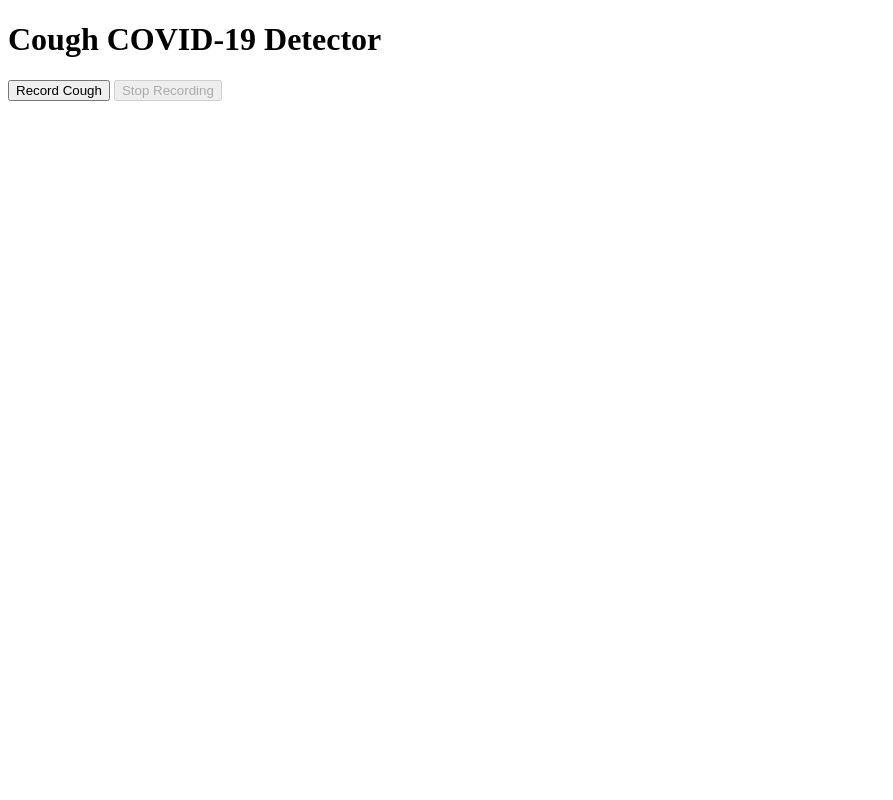
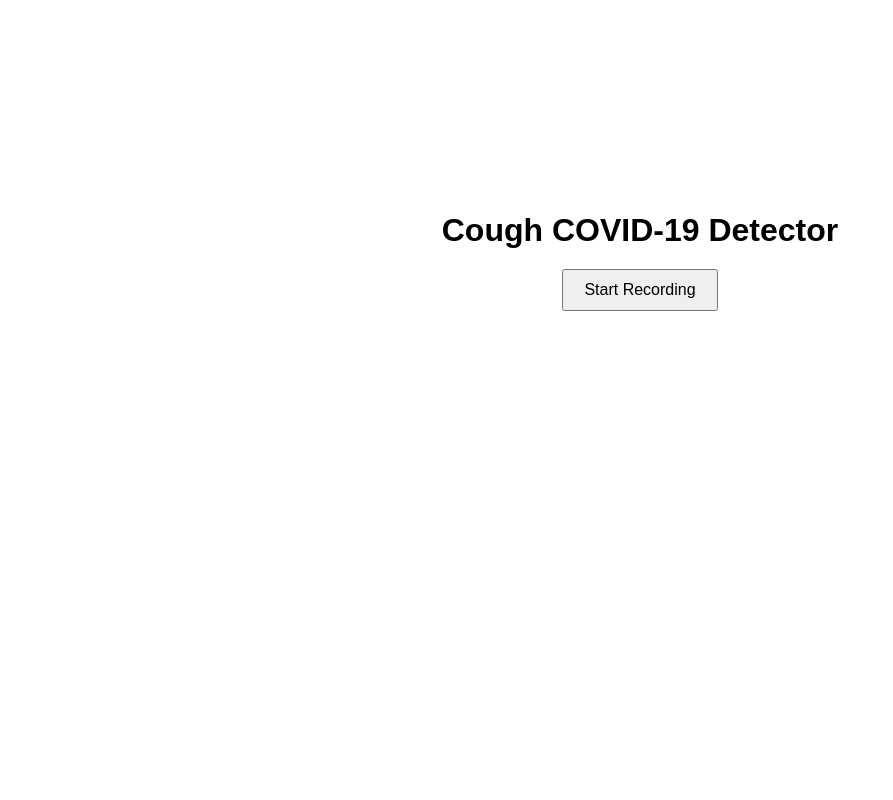
Before and after one commit to alexlaur2/cough_prefiction, a Flask app: page / in a window 1280 px wide. Shown: the whole page, without its empty margins (0-893 px from the left). Run offline with Flask 3, Linux system fonts and the light colour scheme; some libraries are stand-ins or nearby versions.

Commit message:
final working

```diff
--- a/main.py
+++ b/main.py
@@ -82,7 +82,6 @@ X_flat = X.reshape(X.shape[0], -1)
 # Apply SMOTE
 smote = SMOTE(random_state=42)
 X_resampled, y_resampled = smote.fit_resample(X_flat, y)
-# Reshape X back to original shape
 X_resampled = X_resampled.reshape(X_resampled.shape[0], features[0].shape[0], features[0].shape[1], 1)
 
 X_train, X_test, y_train, y_test = train_test_split(X_resampled, y_resampled, test_size=0.2, random_state=42,
@@ -138,21 +137,17 @@ history = model.fit(
 test_loss, test_acc = model.evaluate(X_test, y_test)
 print('Test accuracy:', test_acc)
 
-# Predict on test data
 y_pred_probs = model.predict(X_test)
 y_pred_classes = (y_pred_probs > 0.5).astype(int)
 
-# Confusion Matrix
 cm = confusion_matrix(y_test, y_pred_classes)
 print('Confusion Matrix:')
 print(cm)
 
-# Classification Report
 cr = classification_report(y_test, y_pred_classes, target_names=['Healthy', 'COVID-19 Positive'])
 print('Classification Report:')
 print(cr)
 
-# ROC-AUC Score
 roc_auc = roc_auc_score(y_test, y_pred_probs)
 print(f'ROC-AUC Score: {roc_auc:.2f}')
 
--- a/web-app/app.py
+++ b/web-app/app.py
@@ -1,8 +1,10 @@
+import traceback
+
 from flask import Flask, request, jsonify, render_template
 from keras import models
 import numpy as np
 import os
-from utils import extract_features, allowed_file  # Ensure allowed_file is imported
+from utils import extract_features, allowed_file
 import uuid
 
 app = Flask(__name__)
@@ -21,26 +23,42 @@ def index():
 @app.route('/predict', methods=['POST'])
 def predict():
     if 'audio' not in request.files:
+        print('No audio file part in request')
         return jsonify({'error': 'No audio file provided'}), 400
 
     file = request.files['audio']
+    print('Received file:', file.filename)
 
     if file.filename == '':
+        print('No selected file')
         return jsonify({'error': 'No selected file'}), 400
 
     if file and allowed_file(file.filename):
-        filename = f"{uuid.uuid4()}.wav"
-        file_path = os.path.join(app.config['UPLOAD_FOLDER'], filename)
-        file.save(file_path)
+        try:
+            filename = f"{uuid.uuid4()}.wav"
+            file_path = os.path.join(app.config['UPLOAD_FOLDER'], filename)
+            print(f'Saving file to {file_path}')
+            file.save(file_path)
+            print('File saved successfully.')
+
+            if os.path.exists(file_path):
+                print('File exists after saving.')
+            else:
+                print('File does not exist after saving.')
+                return jsonify({'error': 'File was not saved properly'}), 500
+
+        except Exception as e:
+            print(f'Exception occurred while saving file: {e}')
+            traceback.print_exc()
+            return jsonify({'error': 'Internal server error'}), 500
 
         features = extract_features(file_path)
         if features is None:
             os.remove(file_path)
             return jsonify({'error': 'Could not extract features from audio'}), 400
 
-        # Prepare data for prediction
-        features = np.expand_dims(features, axis=0)  # Add batch dimension
-        features = np.expand_dims(features, -1)      # Add channel dimension
+        features = np.expand_dims(features, axis=0)
+        features = np.expand_dims(features, -1)
 
         prediction = model.predict(features)
         probability = prediction[0][0]
@@ -53,6 +71,7 @@ def predict():
             'probability': float(probability)
         })
     else:
+        print('Invalid file type')
         return jsonify({'error': 'Invalid file type'}), 400
 
 if __name__ == '__main__':
--- a/web-app/static/script.js
+++ /dev/null
@@ -1,72 +0,0 @@
-let mediaRecorder;
-let audioChunks = [];
-const recordButton = document.getElementById('recordButton');
-const stopButton = document.getElementById('stopButton');
-const status = document.getElementById('status');
-const result = document.getElementById('result');
-
-recordButton.addEventListener('click', async () => {
-    if (!navigator.mediaDevices || !navigator.mediaDevices.getUserMedia) {
-        alert('Your browser does not support audio recording.');
-        return;
-    }
-
-    let options = {mimeType: 'audio/wav'};
-    if (!MediaRecorder.isTypeSupported(options.mimeType)) {
-        options.mimeType = 'audio/webm';
-        if (!MediaRecorder.isTypeSupported(options.mimeType)) {
-            options.mimeType = '';
-        }
-    }
-
-    try {
-        const stream = await navigator.mediaDevices.getUserMedia({audio: true});
-        mediaRecorder = new MediaRecorder(stream);
-
-        mediaRecorder.start();
-        status.textContent = 'Recording...';
-        recordButton.disabled = true;
-        stopButton.disabled = false;
-
-        mediaRecorder.ondataavailable = event => {
-            audioChunks.push(event.data);
-        };
-    } catch (err) {
-        console.error('Error accessing microphone:', err);
-        alert('Could not access microphone.');
-    }
-});
-
-stopButton.addEventListener('click', () => {
-    mediaRecorder.stop();
-    status.textContent = 'Processing...';
-    recordButton.disabled = false;
-    stopButton.disabled = true;
-
-    mediaRecorder.onstop = async () => {
-        const audioBlob = new Blob(audioChunks, {type: mediaRecorder.mimeType});
-        audioChunks = [];
-
-        const formData = new FormData();
-        formData.append('audio', audioBlob, 'cough.wav');
-
-        try {
-            const response = await fetch('/predict', {
-                method: 'POST',
-                body: formData
-            });
-
-            const data = await response.json();
-            if (response.ok) {
-                result.textContent = `${data.result} (Probability: ${data.probability.toFixed(2)})`;
-            } else {
-                result.textContent = `Error: ${data.error}`;
-            }
-        } catch (err) {
-            console.error('Error sending audio:', err);
-            result.textContent = 'Error sending audio to server.';
-        } finally {
-            status.textContent = '';
-        }
-    };
-});
--- a/web-app/templates/index.html
+++ b/web-app/templates/index.html
@@ -3,14 +3,61 @@
 <head>
     <meta charset="UTF-8">
     <title>Cough COVID-19 Detector</title>
+    <style>
+        body {
+            display: flex;
+            flex-direction: column;
+            align-items: center;
+            justify-content: center;
+            min-height: 100vh;
+            margin: 0;
+            font-family: Arial, sans-serif;
+        }
+
+        h1 {
+            text-align: center;
+            margin-bottom: 20px;
+        }
+
+        #controls {
+            display: flex;
+            flex-direction: column;
+            align-items: center;
+        }
+
+        #recordButton {
+            padding: 10px 20px;
+            font-size: 16px;
+            margin-bottom: 20px;
+            cursor: pointer;
+        }
+
+        #visualizer {
+            width: 600px;
+            height: 200px;
+            border: 1px solid #ccc;
+            visibility: hidden;
+            margin-bottom: 20px;
+        }
+
+        #status, #result {
+            font-size: 18px;
+            text-align: center;
+            margin-top: 10px;
+        }
+
+    </style>
 </head>
 <body>
-    <h1>Cough COVID-19 Detector</h1>
-    <button id="recordButton">Record Cough</button>
-    <button id="stopButton" disabled>Stop Recording</button>
+<h1>Cough COVID-19 Detector</h1>
+<div id="controls">
+    <button id="recordButton">Start Recording</button>
+    <canvas id="visualizer" width="600" height="200"></canvas>
     <p id="status"></p>
     <p id="result"></p>
+</div>
 
-    <script src="../static/script.js"></script>
+<script src="https://cdn.webrtc-experiment.com/RecordRTC.js"></script>
+<script src="script.js"></script>
 </body>
 </html>
--- /dev/null
+++ b/web-app/templates/script.js
@@ -0,0 +1,170 @@
+let recorder;
+let stream;
+let isRecording = false;
+let audioContext;
+let analyser;
+let dataArray;
+let bufferLength;
+let source;
+let animationId;
+
+const recordButton = document.getElementById('recordButton');
+const status = document.getElementById('status');
+const result = document.getElementById('result');
+const canvas = document.getElementById('visualizer');
+const canvasCtx = canvas.getContext('2d');
+
+document.addEventListener('DOMContentLoaded', () => {
+    recordButton.addEventListener('click', handleRecording);
+});
+
+function handleRecording(event) {
+    event.preventDefault();
+
+    if (!isRecording) {
+        startRecording();
+    } else {
+        stopRecording();
+    }
+}
+
+async function startRecording() {
+    result.textContent = '';
+    console.log('Start recording');
+    if (!navigator.mediaDevices || !navigator.mediaDevices.getUserMedia) {
+        alert('Your browser does not support audio recording.');
+        return;
+    }
+
+    try {
+        stream = await navigator.mediaDevices.getUserMedia({ audio: true });
+        audioContext = new (window.AudioContext || window.webkitAudioContext)();
+        analyser = audioContext.createAnalyser();
+        source = audioContext.createMediaStreamSource(stream);
+        source.connect(analyser);
+
+        canvas.style.visibility = 'visible';
+
+        visualize();
+
+        recorder = new RecordRTC(stream, {
+            type: 'audio',
+            mimeType: 'audio/wav',
+            recorderType: StereoAudioRecorder,
+            desiredSampRate: 16000,
+            numberOfAudioChannels: 1,
+        });
+
+        recorder.startRecording();
+
+        status.textContent = 'Recording...';
+        recordButton.textContent = 'Stop Recording';
+        isRecording = true;
+        console.log('Recording started');
+    } catch (err) {
+        console.error('Error accessing microphone:', err);
+        alert('Could not access microphone.');
+    }
+}
+
+function stopRecording() {
+    console.log('Stop recording');
+    recorder.stopRecording(async () => {
+        const audioBlob = recorder.getBlob();
+        console.log('Audio Blob:', audioBlob);
+        console.log('Audio Blob MIME type:', audioBlob.type);
+
+        canvas.style.visibility = 'hidden';
+
+        cancelAnimationFrame(animationId);
+
+        if (audioContext) {
+            audioContext.close();
+            audioContext = null;
+        }
+
+        status.textContent = 'Processing...';
+        recordButton.textContent = 'Start Recording';
+        isRecording = false;
+
+        if (stream) {
+            stream.getTracks().forEach(track => track.stop());
+            stream = null;
+        }
+
+        canvasCtx.clearRect(0, 0, canvas.width, canvas.height);
+
+        const formData = new FormData();
+        formData.append('audio', audioBlob, 'cough.wav');
+
+        try {
+            const response = await fetch('/predict', {
+                method: 'POST',
+                body: formData,
+            });
+
+            const data = await response.json();
+            console.log('Server response:', data);
+
+            if (response.ok) {
+                result.textContent = `${data.result} (Probability: ${data.probability.toFixed(2)})`;
+            } else {
+                result.textContent = `Error: ${data.error}`;
+            }
+        } catch (err) {
+            console.error('Error sending audio:', err);
+            result.textContent = 'Error sending audio to server.';
+        } finally {
+            status.textContent = '';
+        }
+    });
+}
+
+function visualize() {
+    canvasCtx.clearRect(0, 0, canvas.width, canvas.height);
+
+    const dpr = window.devicePixelRatio || 1;
+    canvas.width = canvas.clientWidth * dpr;
+    canvas.height = canvas.clientHeight * dpr;
+    canvasCtx.scale(dpr, dpr);
+
+    analyser.fftSize = 4096;
+    analyser.smoothingTimeConstant = 0.85;
+    bufferLength = analyser.fftSize;
+    dataArray = new Uint8Array(bufferLength);
+
+    function draw() {
+        animationId = requestAnimationFrame(draw);
+
+        analyser.getByteTimeDomainData(dataArray);
+
+        canvasCtx.fillStyle = 'rgb(255, 255, 255)';
+        canvasCtx.fillRect(0, 0, canvas.width, canvas.height);
+
+        canvasCtx.lineWidth = 2;
+        canvasCtx.strokeStyle = 'rgb(0, 0, 255)';
+
+        canvasCtx.beginPath();
+
+        const sliceWidth = canvas.width / bufferLength;
+        let x = 0;
+
+        for (let i = 0; i < bufferLength; i++) {
+            const v = dataArray[i] / 128.0;
+            const y = v * canvas.height / 2;
+
+            if (i === 0) {
+                canvasCtx.moveTo(x, y);
+            } else {
+                canvasCtx.lineTo(x, y);
+            }
+
+            x += sliceWidth;
+        }
+
+        canvasCtx.lineTo(canvas.width, canvas.height / 2);
+        canvasCtx.stroke();
+    }
+
+    draw();
+}
```
Also changed, not shown: web-app/utils.py (+15 -0 lines).
